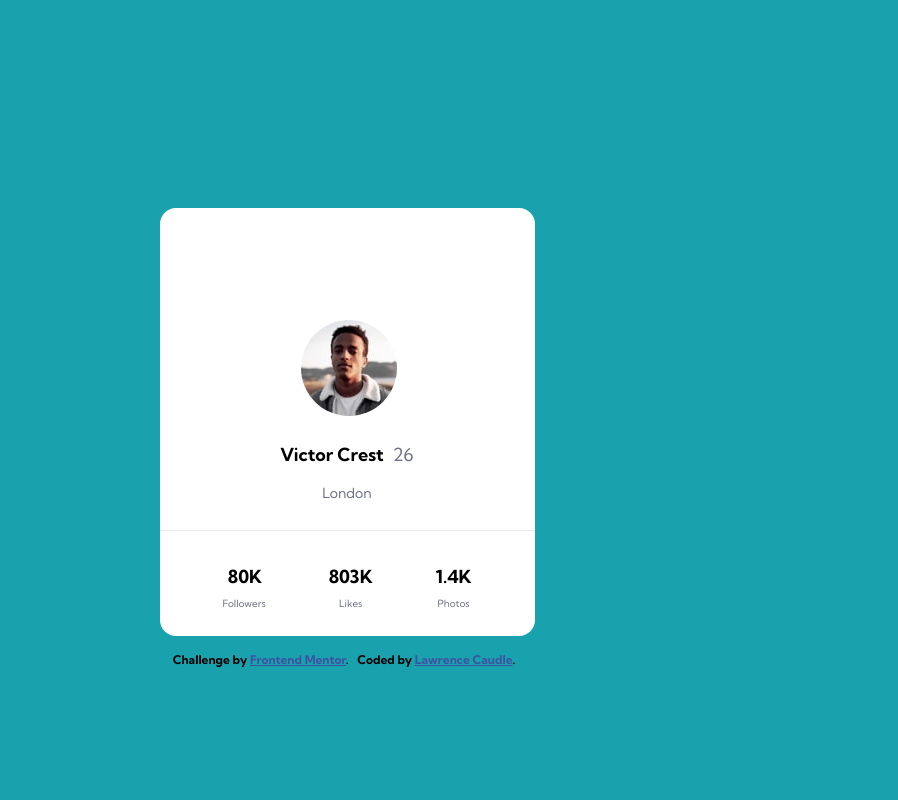
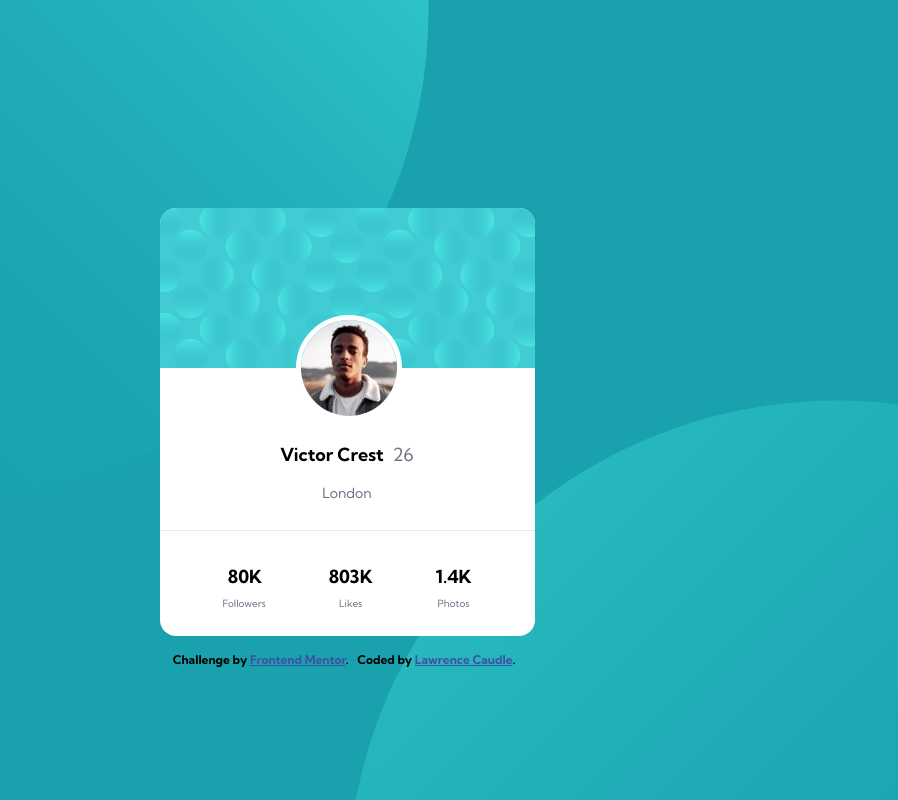
Before and after one commit to ltc870/profilecardcomponent, a plain HTML site: page index.html in a window 1280 px wide. Shown: the whole page, without its empty margins (293-1191 px from the left). Drawn offline with Linux system fonts and the light colour scheme.

Commit message:
updated css

```diff
--- a/css/styles.css
+++ b/css/styles.css
@@ -10,7 +10,7 @@ html {
 
 body {
   background-color: hsl(185, 75%, 39%);
-  background-image: url("./images/bg-pattern-top.svg"), url("./images/bg-pattern-bottom.svg");
+  background-image: url("../images/bg-pattern-top.svg"), url("../images/bg-pattern-bottom.svg");
   background-repeat: no-repeat, no-repeat;
   background-position: -170vw -60vh, 40vw 40vh;
   font-family: 'Kumbh Sans', sans-serif;
@@ -19,7 +19,7 @@ body {
 
 @media (min-width: 600px) {
   body {
-  background-image: url("./images/bg-pattern-top.svg"), url("./images/bg-pattern-bottom.svg");
+  background-image: url("../images/bg-pattern-top.svg"), url("../images/bg-pattern-bottom.svg");
   background-repeat: no-repeat, no-repeat;
   background-position: -20vw -60vh, 50vw 50vh;
   margin: 0;
@@ -61,7 +61,7 @@ body {
 }
 
 .card-decoration {
-  background-image: url("./images/bg-pattern-card.svg");
+  background-image: url("../images/bg-pattern-card.svg");
   background-repeat: no-repeat;
   background-size: cover;
   padding: 5em;
```
